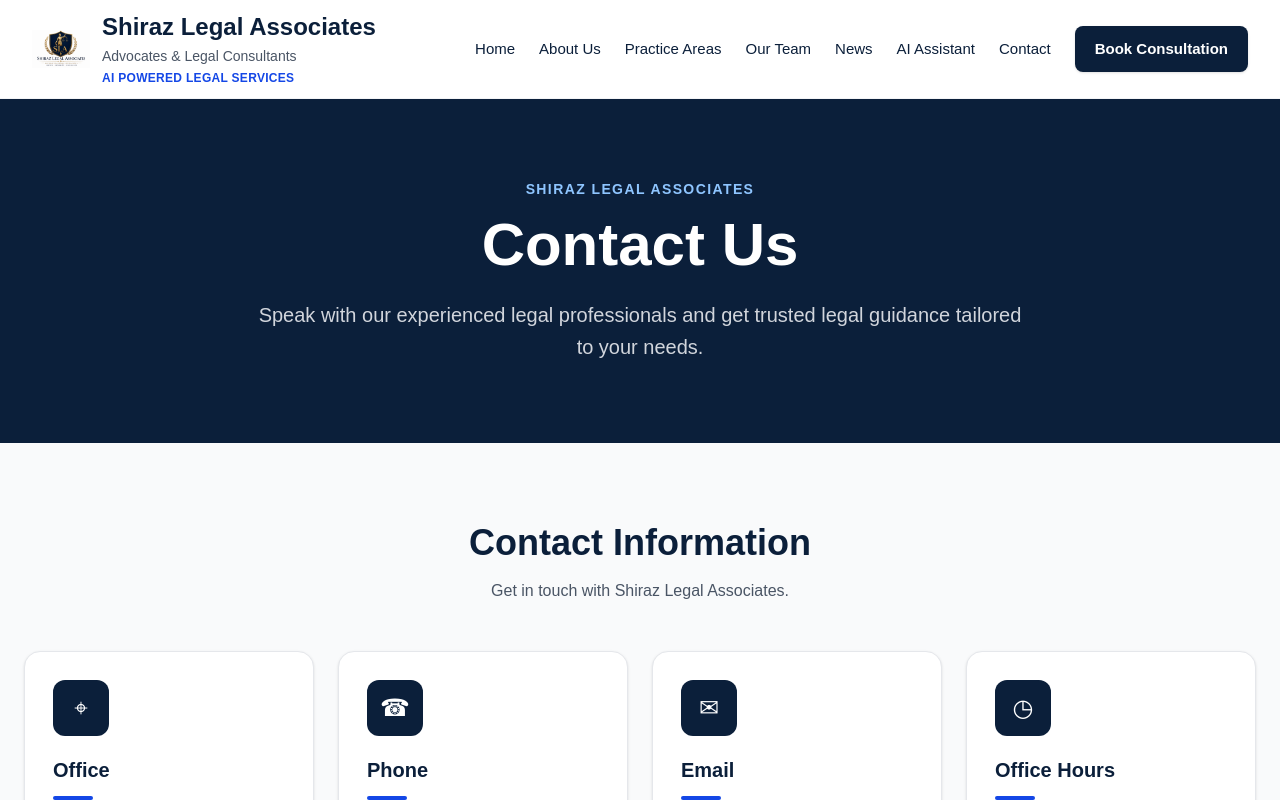
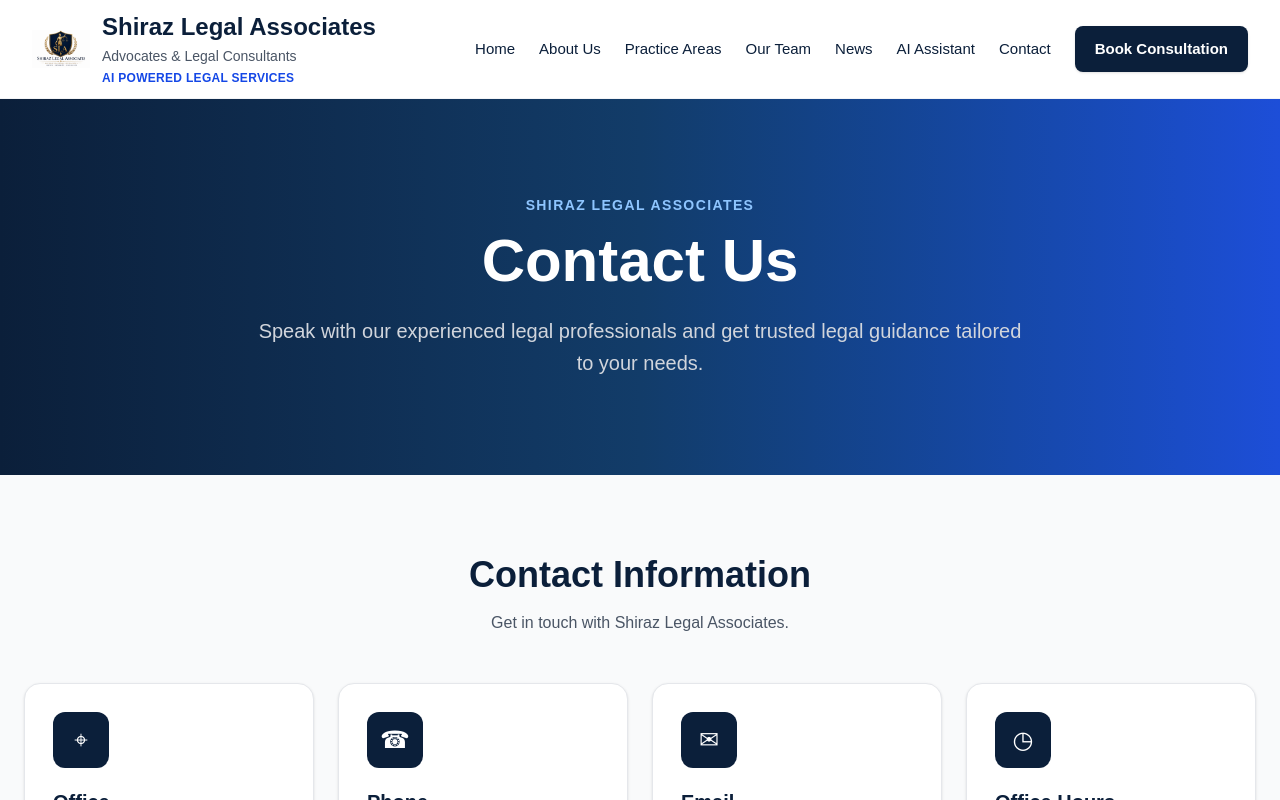
Before and after one commit to shirazlegalassociates-byte/shiraz-legal-ai, a Next.js app: page /contact in a window 1280 px wide. Shown: the top 800 px of the page. Built offline with nearby package versions, Linux system fonts and the light colour scheme.

Commit message:
Update contact hero gradient

```diff
--- a/app/contact/page.tsx
+++ b/app/contact/page.tsx
@@ -13,7 +13,7 @@
     <main className="bg-gray-50">
 
       {/* Hero Section */}
-      <section className="bg-[#0B1F3A] text-white py-20">
+     <section className="bg-gradient-to-r from-[#0B1F3A] via-[#123C69] to-[#1D4ED8] text-white py-24">
         <div className="max-w-7xl mx-auto px-6 text-center">
 
           <p className="text-blue-300 font-semibold uppercase tracking-widest text-sm">
```
